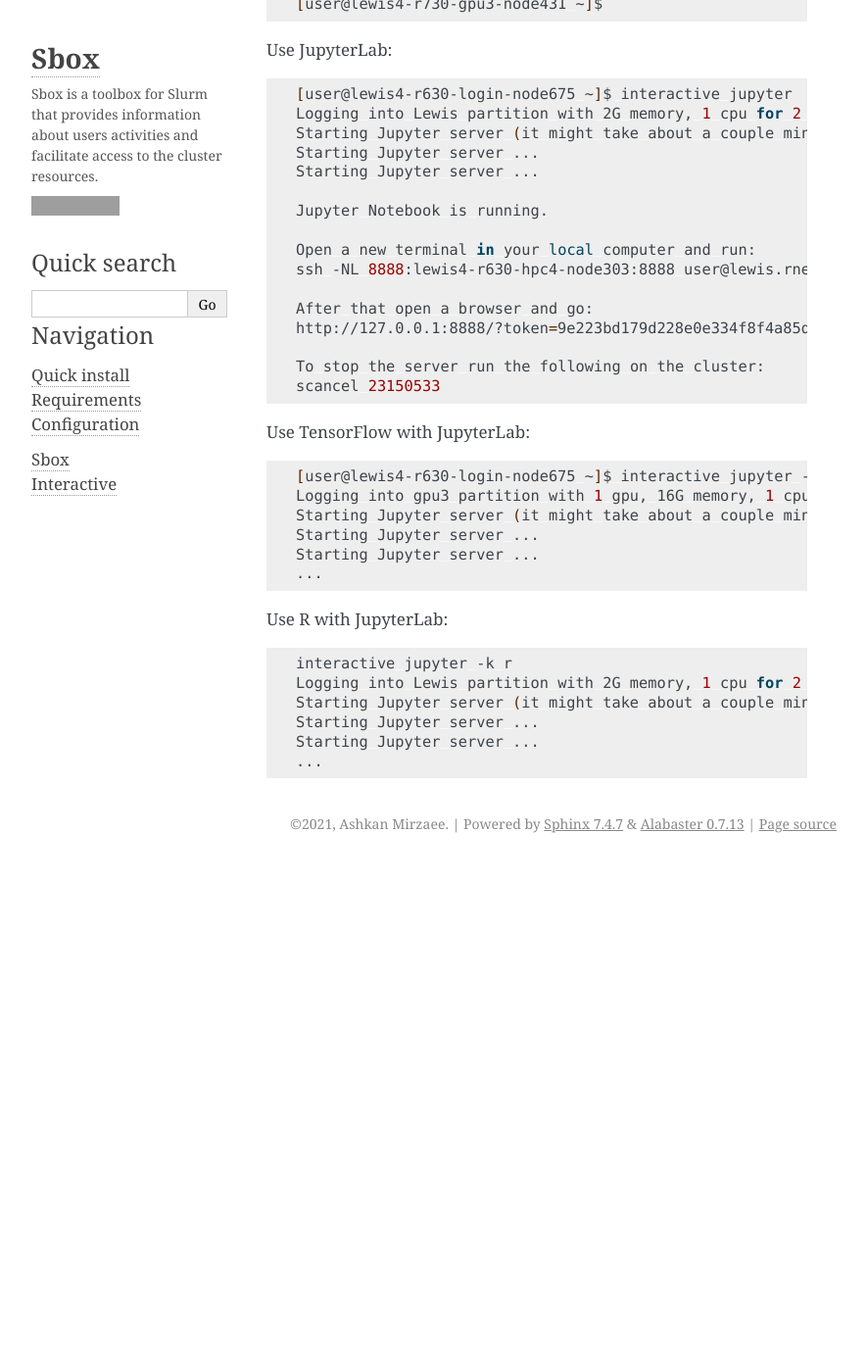
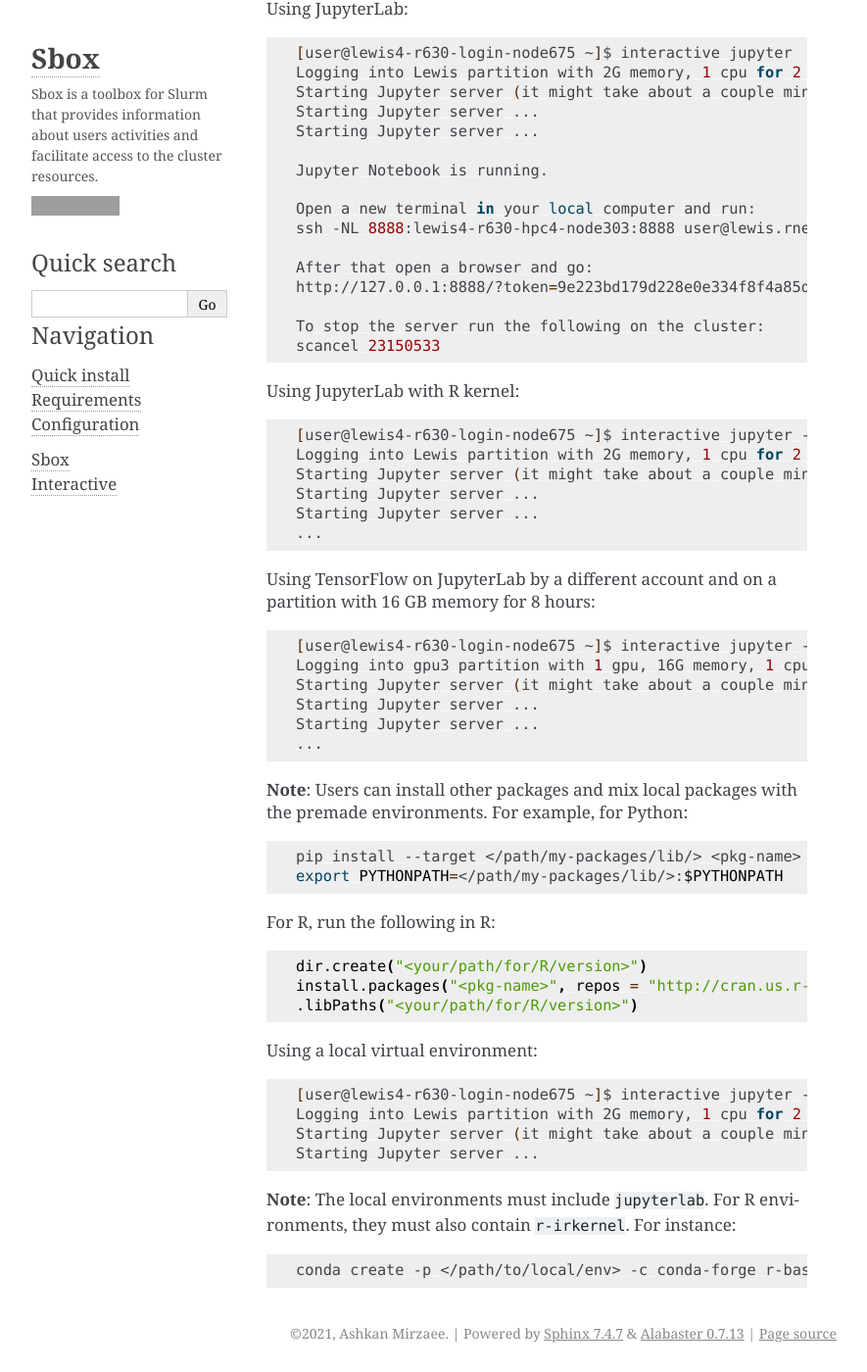
Before and after one commit to ashki23/sbox, a Sphinx documentation site: the page built from docs/sbox.rst, in a window 1280 px wide and 1400 px high, scrolled down 5389 px. Shown: the whole window at 98% size, without its empty margins (202-1087 px from the left). Built offline with Sphinx 7.4.7, drawn with Linux system fonts in a browser that asks for light colours; before the commit the page ends 6269 px from its top, so only the background shows below that; some of the changed text lies outside the part shown; grey boxes are pictures that could not be loaded.

Commit message:
Update docs and man

```diff
--- a/docs/_templates/info.html
+++ b/docs/_templates/info.html
@@ -1,5 +1,5 @@
 <br>
 <p>
-Sbox is a small toolbox for Slurm that provides information about users' accounts and jobs as well as information about the cluster resources.
+Sbox is a simple toolbox for Slurm that provides information about users' accounts and jobs as well as information about the cluster resources.
 https://github.com/ashki23/sbox
 </p>
--- a/docs/sbox.rst
+++ b/docs/sbox.rst
@@ -1,5 +1,5 @@
 Sbox
-=====
+----
 
 ``sbox`` command includes various Slurm commands at one place. Users can
 use different options to find the information about the cluster and
@@ -11,7 +11,7 @@
 passphrase to start the ssh-agent).
 
 Command line options
---------------------
+~~~~~~~~~~~~~~~~~~~~
 
 -  ``-h, --help``: Show the help message and exit.
 -  ``-a, --account``: Return user’s Slurm accounts by using Slurm
@@ -46,16 +46,16 @@
    command.
 -  ``--running``: Return user’s running jobs by using Slurm ``squeue``
    command.
-- ``--cancel``: Cancel jobs by a single ID or a comma separated list of
-  IDs using Slurm ``scancel`` command.
+-  ``--cancel``: Cancel jobs by a single ID or a comma separated list of
+   IDs using Slurm ``scancel`` command.
 -  ``--qos``: Show user’s quality of services (QOS) and a list of
    available QOS in the cluster. It uses Slurm ``sacctmgr show assoc``
-   command and returns empty output if the cluster does not use Slurm for
-   users’ account management.
--  ``--quota``: Return user’s disk quotas. It uses ``lfs quota``
-   command for LFS systems and Unix ``df`` command for NFS systems. It
-   returns pooled size of the disk if the cluster does not have
-   user/group storage accounts.
+   command and returns empty output if the cluster does not use Slurm
+   for users’ account management.
+-  ``--quota``: Return user’s disk quotas. It uses ``lfs quota`` command
+   for LFS systems and Unix ``df`` command for NFS systems. It returns
+   pooled size of the disk if the cluster does not have user/group
+   storage accounts.
 -  ``--ncpu``: Show number of available cpus on the cluster using Slurm
    ``sinfo`` command.
 -  ``--ncgu``: Show number of available gpus on the cluster using Slurm
@@ -67,10 +67,11 @@
 -  ``--reserve``: Show Slurm reservations using Slurm ``scontrol``
    command.
 -  ``--topusage``: Show top usage users using Slurm ``sreport`` command.
-- ``--whodat``: Show users informations by UID. It uses ``ldapsearch``
-  command and returns empty output if the cluster does not use LDAP.
-- ``--whodat2``: Show users informations by name. It uses ``ldapsearch``
-  command and returns empty output if the cluster does not use LDAP.
+-  ``--whodat``: Show users informations by UID. It uses ``ldapsearch``
+   command and returns empty output if the cluster does not use LDAP.
+-  ``--whodat2``: Show users informations by name. It uses
+   ``ldapsearch``\ command and returns empty output if the cluster does
+   not use LDAP.
 -  ``--agent``: Start, stop and list user’s ssh-agents on the current
    host. It requires one of the start/stop/list options as an argument.
    Use ``ssh -o StrictHostKeyChecking=no`` to disable asking for host
@@ -100,9 +101,9 @@
 
    [user@lewis4-r630-login-node675 ~]$ sbox --eff 23227816
    ------------------------------------- Job Efficiency -------------------------------------
-   PID   USER      PR  NI    VIRT   RES      SHR  S   %CPU   %MEM   TIME+   COMMAND
-   47262 user      20   0  115700   3888     1600 S   0.0    0.0    0:00.03 bash
-   47346 user      20   0  113292   149298   1256 S   99.0   23.0   0:13.30 python
+      PID USER      PR  NI    VIRT    RES     SHR  S   %CPU   %MEM   TIME+   COMMAND
+    47262 user      20   0  115700   3888     1600 S   0.0    0.0    0:00.03 bash
+    47346 user      20   0  113292   149298   1256 S   99.0   23.0   0:13.30 python
 
    RES: shows resident memory which is accurate representation of how much actual physical memory a process is consuming
    %CPU: shows the percentage of the CPU that is being used by the process
@@ -191,43 +192,48 @@
    Partition Gpu has 383 cpus available out of 412 (93%)
 
 Interactive
-============
+-----------
 
 ``interactive`` is an alias for using cluster interactively using Slurm
 ``srun`` and ``sbatch`` commands. The ``interactive jupyter`` provides a
 JupyterLab interface for using scientific software including Python, R,
-Julia, and their libraries. The command submits a batch file and runs a
-Jupyter server on the cluster. Multiple kernels and environments can be
-applied to use different software and packages in JupyterLab.
+Julia, and their libraries. The command submits a batch file by
+``sbatch`` command and runs a Jupyter server on the cluster. Multiple
+kernels and environments can be applied to use different software and
+packages in JupyterLab.
+
+.. _command-line-options-1:
 
 Command line options
---------------------
+~~~~~~~~~~~~~~~~~~~~
 
 -  ``-h, --help``: Show this help message and exit.
--  ``-A, --account``: Slurm account name or project ID.
+-  ``-a, --account``: Slurm account name or project ID.
 -  ``-n, --ntasks``: Number of tasks (cpus).
 -  ``-N, --nodes``: Number of nodes.
 -  ``-p, --partition``: Partition name.
--  ``-t, --time``: Number of hours based on the partitions time limits.
+-  ``-t, --time``: Number of hours based on the partitions timelimit.
 -  ``-l, --license``: Add a license to an interactive session.
--  ``-m, --mem``: Amount of memory per GB.
+-  ``-m, --mem``: Amount of memory (per GB).
 -  ``-g, --gpu``: Number of gpus.
--  ``-k, --kernel``: Jupyter kernel for python, r, julia. The default kernel is python.
--  ``-e, --environment``: Virtual environment(s) for a JupyterLab session.
--  ``-y , --myenv``: Path to a local virtual environment. The local virtual envs should contain JupyterLab.
+-  ``-k, --kernel``: Jupyter kernel for python, r, julia. The default
+   kernel is python.
+-  ``-e, --environment``: Virtual environment(s) for a JupyterLab
+   session.
+-  ``-E, --myenv``: Path to a local virtual environment. The local
+   virtual envs should contain JupyterLab.
 
 **Examples**
 
-Use the cluster interactively:
+Using the cluster interactively:
 
 .. code:: bash
 
-   [user@lewis4-r630-login-node675 bin]$ module load sbox
    [user@lewis4-r630-login-node675 ~]$ interactive
    Logging into Interactive partition with 2G memory, 1 cpu for 2 hours ...
    [user@lewis4-r7425-htc5-node835 ~]$
 
-Use the cluster interactively with more time and resources:
+Using the cluster interactively with more time and resources:
 
 .. code:: bash
 
@@ -235,7 +241,7 @@
    Logging into Interactive partition with 16G memory, 6 cpu for 4 hours ...
    [user@lewis4-r7425-htc5-node835 ~]$
 
-Use the cluster interactively with a license:
+Using the cluster interactively with a license:
 
 .. code:: bash
 
@@ -243,7 +249,7 @@
    Logging into Interactive partition with 16G memory, 6 cpu for 4 hours with a matlab license ...
    [user@lewis4-r7425-htc5-node835 ~]$
 
-Use a Gpu interactively:
+Using a Gpu interactively:
 
 .. code:: bash
 
@@ -251,7 +257,7 @@
    Logging into Gpu partition with 1 gpu, 2G memory, 1 cpu for 2 hours ...
    [user@lewis4-r730-gpu3-node431 ~]$
 
-Use JupyterLab:
+Using JupyterLab:
 
 .. code:: bash
 
@@ -272,24 +278,57 @@
    To stop the server run the following on the cluster:
    scancel 23150533
 
-Use TensorFlow with JupyterLab:
+Using JupyterLab with R kernel:
 
 .. code:: bash
 
-   [user@lewis4-r630-login-node675 ~]$ interactive jupyter -A general-gpu -p gpu3 --mem 16 -t 8 -e tensorflow
+   [user@lewis4-r630-login-node675 ~]$ interactive jupyter -k r
+   Logging into Lewis partition with 2G memory, 1 cpu for 2 hours ...
+   Starting Jupyter server (it might take about a couple minutes) ...
+   Starting Jupyter server ...
+   Starting Jupyter server ...
+   ...
+
+Using TensorFlow on JupyterLab by a different account and on a partition
+with 16 GB memory for 8 hours:
+
+.. code:: bash
+
+   [user@lewis4-r630-login-node675 ~]$ interactive jupyter -a general-gpu -p gpu3 --mem 16 -t 8 -e tensorflow
    Logging into gpu3 partition with 1 gpu, 16G memory, 1 cpu for 8 hours with account general-gpu ...
    Starting Jupyter server (it might take about a couple minutes) ...
    Starting Jupyter server ...
    Starting Jupyter server ...
    ...
 
-Use R with JupyterLab:
+**Note**: Users can install other packages and mix local packages with
+the premade environments. For example, for Python:
 
 .. code:: bash
 
-   interactive jupyter -k r
+   pip install --target </path/my-packages/lib/> <pkg-name>
+   export PYTHONPATH=</path/my-packages/lib/>:$PYTHONPATH
+
+For R, run the following in R:
+
+.. code:: r
+
+   dir.create("<your/path/for/R/version>")
+   install.packages("<pkg-name>", repos = "http://cran.us.r-project.org", lib = "<your/path/for/R/version>")
+   .libPaths("<your/path/for/R/version>")
+
+Using a local virtual environment:
+
+.. code:: bash
+
+   [user@lewis4-r630-login-node675 ~]$ interactive jupyter -E </path/to/local/env>
    Logging into Lewis partition with 2G memory, 1 cpu for 2 hours ...
    Starting Jupyter server (it might take about a couple minutes) ...
    Starting Jupyter server ...
-   Starting Jupyter server ...
-   ...
+
+**Note**: The local environments must include ``jupyterlab``. For R
+environments, they must also contain ``r-irkernel``. For instance:
+
+.. code:: bash
+
+   conda create -p </path/to/local/env> -c conda-forge r-base jupyterlab r-irkernel
```
Also changed, not shown: other parts of docs/sbox.rst (+11 -11 lines), README.md (+83 -52 lines), docs/index.rst (+4 -3 lines), docs/requirements.rst (+80 -57 lines), 2 other files.
